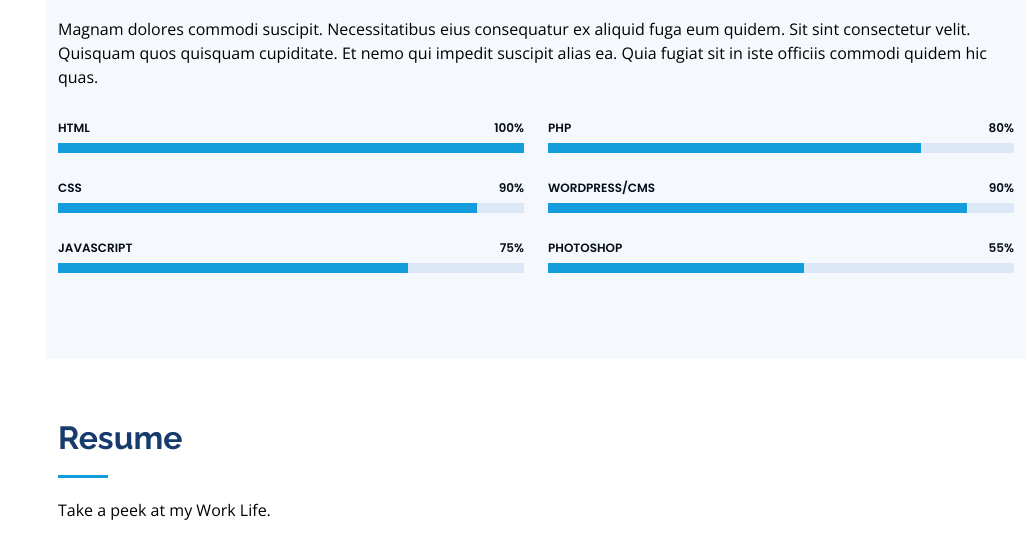
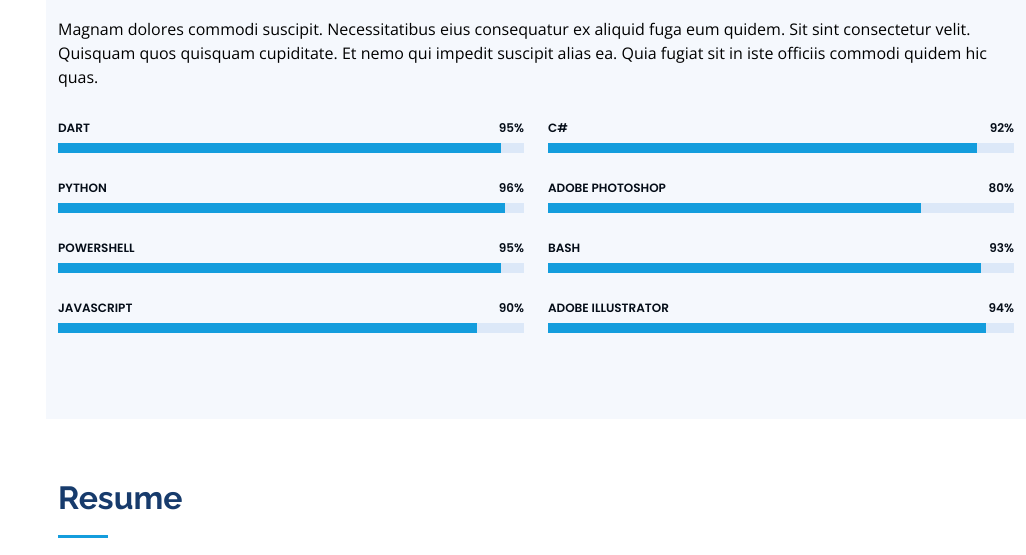
Before and after one commit to kmranrg/portfolio, a plain HTML site: page index.html in a window 1280 px wide. Shown: the part 2066-2621 px from the top of the page, without its empty margins (254-1280 px from the left). Drawn offline with nearby package versions, Linux system fonts and the light colour scheme.

Commit message:
skills updated

```diff
--- a/index.html
+++ b/index.html
@@ -199,25 +199,33 @@
           <div class="col-lg-6" data-aos="fade-up">
 
             <div class="progress">
-              <span class="skill">HTML <i class="val">100%</i></span>
+              <span class="skill">Dart <i class="val">95%</i></span>
               <div class="progress-bar-wrap">
-                <div class="progress-bar" role="progressbar" aria-valuenow="100" aria-valuemin="0" aria-valuemax="100">
+                <div class="progress-bar" role="progressbar" aria-valuenow="95" aria-valuemin="0" aria-valuemax="100">
                 </div>
               </div>
             </div>
 
             <div class="progress">
-              <span class="skill">CSS <i class="val">90%</i></span>
+              <span class="skill">Python <i class="val">96%</i></span>
               <div class="progress-bar-wrap">
-                <div class="progress-bar" role="progressbar" aria-valuenow="90" aria-valuemin="0" aria-valuemax="100">
+                <div class="progress-bar" role="progressbar" aria-valuenow="96" aria-valuemin="0" aria-valuemax="100">
                 </div>
               </div>
             </div>
 
             <div class="progress">
-              <span class="skill">JavaScript <i class="val">75%</i></span>
+              <span class="skill">Powershell <i class="val">95%</i></span>
               <div class="progress-bar-wrap">
-                <div class="progress-bar" role="progressbar" aria-valuenow="75" aria-valuemin="0" aria-valuemax="100">
+                <div class="progress-bar" role="progressbar" aria-valuenow="95" aria-valuemin="0" aria-valuemax="100">
+                </div>
+              </div>
+            </div>
+
+            <div class="progress">
+              <span class="skill">JavaScript <i class="val">90%</i></span>
+              <div class="progress-bar-wrap">
+                <div class="progress-bar" role="progressbar" aria-valuenow="90" aria-valuemin="0" aria-valuemax="100">
                 </div>
               </div>
             </div>
@@ -227,7 +235,15 @@
           <div class="col-lg-6" data-aos="fade-up" data-aos-delay="100">
 
             <div class="progress">
-              <span class="skill">PHP <i class="val">80%</i></span>
+              <span class="skill">C# <i class="val">92%</i></span>
+              <div class="progress-bar-wrap">
+                <div class="progress-bar" role="progressbar" aria-valuenow="92" aria-valuemin="0" aria-valuemax="100">
+                </div>
+              </div>
+            </div>
+
+            <div class="progress">
+              <span class="skill">Adobe Photoshop <i class="val">80%</i></span>
               <div class="progress-bar-wrap">
                 <div class="progress-bar" role="progressbar" aria-valuenow="80" aria-valuemin="0" aria-valuemax="100">
                 </div>
@@ -235,17 +251,17 @@
             </div>
 
             <div class="progress">
-              <span class="skill">WordPress/CMS <i class="val">90%</i></span>
+              <span class="skill">Bash <i class="val">93%</i></span>
               <div class="progress-bar-wrap">
-                <div class="progress-bar" role="progressbar" aria-valuenow="90" aria-valuemin="0" aria-valuemax="100">
+                <div class="progress-bar" role="progressbar" aria-valuenow="93" aria-valuemin="0" aria-valuemax="100">
                 </div>
               </div>
             </div>
 
             <div class="progress">
-              <span class="skill">Photoshop <i class="val">55%</i></span>
+              <span class="skill">Adobe Illustrator <i class="val">94%</i></span>
               <div class="progress-bar-wrap">
-                <div class="progress-bar" role="progressbar" aria-valuenow="55" aria-valuemin="0" aria-valuemax="100">
+                <div class="progress-bar" role="progressbar" aria-valuenow="94" aria-valuemin="0" aria-valuemax="100">
                 </div>
               </div>
             </div>
```
